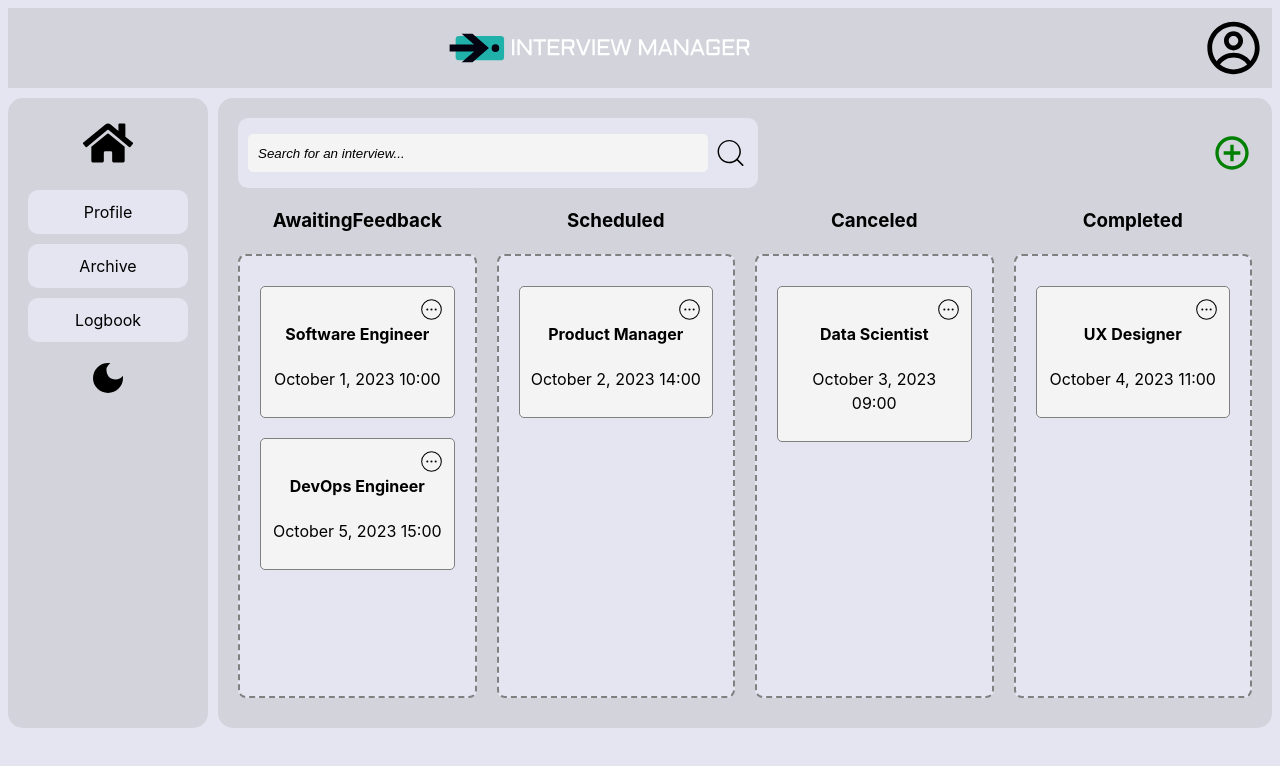
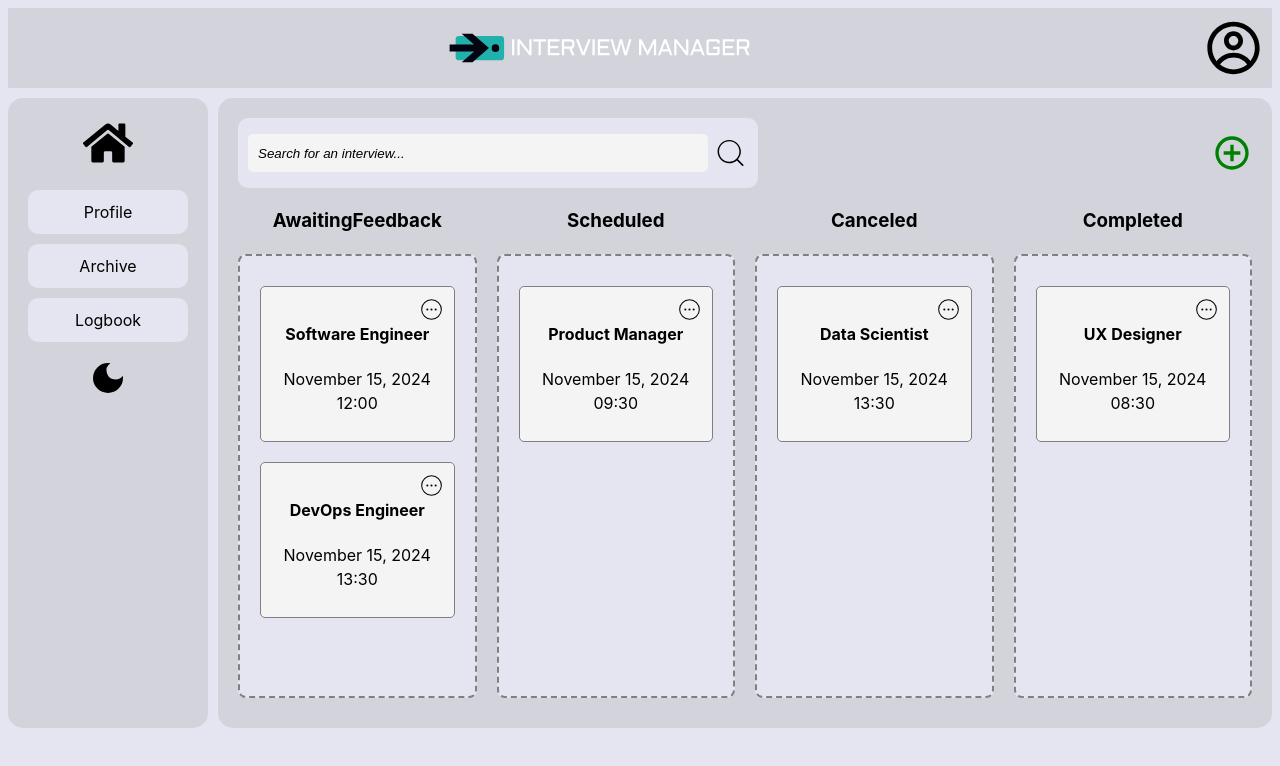
Before and after one commit to johnfa1508/interview-manager-client, a React (Vite) app: page / in a window 1280 px wide. Shown: the top 766 px of the page. Built offline with nearby package versions, Linux system fonts and the light colour scheme.

Commit message:
updated mockdata and AddInterviewModal is now InterviewFormModal

```diff
--- a/src/components/AddinterviewModal/style.css
+++ b/src/components/InterviewFormModal/style.css
@@ -1,4 +1,4 @@
-.add-interview-modal-container {
+.interview-form-modal-container {
   display: flex;
   justify-content: center;
   align-items: center;
@@ -6,7 +6,7 @@
   border-radius: 10px;
 }
 
-.add-interview-content-container {
+.interview-form-content-container {
   background-color: var(--primary-background-color);
   padding: 15px;
   border-radius: 10px;
@@ -19,18 +19,18 @@
   scrollbar-color: var(--text-color) var(--primary-background-color);
 }
 
-.add-interview-form-group {
+.interview-form-group {
   margin-bottom: 15px;
 }
 
-.add-interview-form-group label {
+.interview-form-group label {
   display: block;
   margin-bottom: 5px;
   font-weight: bold;
 }
 
-.add-interview-form-group input,
-.add-interview-form-group textarea {
+.interview-form-group input,
+.interview-form-group textarea {
   background-color: var(--container-background-color);
   /* TODO: WTF is this? */
   width: 96%;
@@ -42,12 +42,12 @@
   font-family: inherit;
 }
 
-.add-interview-form-group textarea {
+.interview-form-group textarea {
   resize: none;
   height: 100px;
 }
 
-.add-interview-submit-button {
+.interview-form-submit-button {
   width: 100%;
   padding: 10px;
   background-color: #4caf50;
@@ -59,6 +59,6 @@
   transition: background-color 0.3s;
 }
 
-.add-interview-submit-button:hover {
+.interview-form-submit-button:hover {
   background-color: #45a049;
 }
--- a/src/components/ViewInterviewModal/index.jsx
+++ b/src/components/ViewInterviewModal/index.jsx
@@ -34,7 +34,7 @@ const ViewInterviewModal = ({ interview }) => {
       <div className="modal-container">
         <div className="modal-header">
           {/* TODO: Update using correct backend property later */}
-          <h2 className="modal-title">{currentInterview?.Job_title}</h2>
+          <h2 className="modal-title">{currentInterview?.title}</h2>
           {/* ADD CLOSE BUTTON STUFF HERE */}
         </div>
 
@@ -44,7 +44,7 @@ const ViewInterviewModal = ({ interview }) => {
             <div className="info-content">
               <div className="info-label">Time</div>
               {/* TODO: Update using correct backend property later */}
-              <div className="info-text">{formatDateTime(currentInterview?.Time)}</div>
+              <div className="info-text">{formatDateTime(currentInterview?.time)}</div>
             </div>
           </div>
 
@@ -53,7 +53,7 @@ const ViewInterviewModal = ({ interview }) => {
             <div className="info-content">
               <div className="info-label">Address</div>
               {/* TODO: Update using correct backend property later */}
-              <div className="info-text">{currentInterview?.Address}</div>
+              <div className="info-text">{currentInterview?.address}</div>
             </div>
           </div>
 
@@ -62,7 +62,7 @@ const ViewInterviewModal = ({ interview }) => {
             <div className="info-content">
               <div className="info-label">Description</div>
               {/* TODO: Update using correct backend property later */}
-              <div className="info-text">{currentInterview?.Description}</div>
+              <div className="info-text">{currentInterview?.description}</div>
             </div>
           </div>
 
@@ -71,7 +71,7 @@ const ViewInterviewModal = ({ interview }) => {
             <div className="info-content">
               <div className="info-label">Duration</div>
               {/* TODO: Update using correct backend property later */}
-              <div className="info-text">{currentInterview?.Duration_In_Minutes} mins</div>
+              <div className="info-text">{currentInterview?.duration} mins</div>
             </div>
           </div>
 
--- a/src/components/interviewDashboard/index.jsx
+++ b/src/components/interviewDashboard/index.jsx
@@ -10,7 +10,7 @@ import {
 import { interviewsMockData } from '../../service/mockData';
 import { MdOutlineAddCircleOutline } from 'react-icons/md';
 import useModal from '../../hooks/useModal';
-import AddInterviewModal from '../AddinterviewModal';
+import AddInterviewModal from '../InterviewFormModal';
 import './style.css';
 
 export default function InterviewDashboard() {
@@ -42,7 +42,7 @@ export default function InterviewDashboard() {
   };
 
   const searchFilteredInterviews = interviews.filter((interview) =>
-    interview.Job_title.toLowerCase().includes(searchValue.toLowerCase())
+    interview.title.toLowerCase().includes(searchValue.toLowerCase())
   );
 
   // TODO: Connect to backend-API to fetch interviews
--- a/src/components/interviewDashboardColumn/index.jsx
+++ b/src/components/interviewDashboardColumn/index.jsx
@@ -8,6 +8,7 @@ import usePositionedModal from '../../hooks/usePositionedModal';
 import DecisionModal from '../decisionModal';
 import ViewInterviewModal from '../ViewInterviewModal';
 import './style.css';
+import InterviewFormModal from '../InterviewFormModal';
 
 export default function InterviewColumn({ id, interviews, interviewContainer, searchValue }) {
   const {
@@ -25,6 +26,11 @@ export default function InterviewColumn({ id, interviews, interviewContainer, se
     // TODO: EditInterviewModal implementation
     console.log('Edit:', interview);
     closePositionedModal();
+    setCenteredModal(
+      'Edit interview',
+      <InterviewFormModal interview={interview} isEditing={true} />
+    );
+    openCenteredModal();
   };
 
   const handleDelete = (interview) => {
@@ -78,9 +84,9 @@ export default function InterviewColumn({ id, interviews, interviewContainer, se
                 <CiCircleMore className="decision-icon" />
               </div>
               <h4 className="draggable-title" onClick={() => showInterviewModal(interview)}>
-                {interview.Job_title}
+                {interview.title}
               </h4>
-              <p>{formatDateTime(interview.Time)}</p>
+              <p>{formatDateTime(interview.time)}</p>
             </Draggable>
           );
         })}
--- a/src/service/mockData.jsx
+++ b/src/service/mockData.jsx
@@ -1,47 +1,52 @@
 const interviewsMockData = [
   {
     InterviewId: '1',
-    Job_title: 'Software Engineer',
-    Time: '2023-10-01T10:00:00Z',
-    Address: '123 Main St, City, Country',
-    Description: 'Interview for the position of Software Engineer.',
-    Duration_In_Minutes: 60,
+    title: 'Software Engineer',
+    companyName: 'Tech Corp',
+    address: '123 Main St, City, Country',
+    time: '2024-11-15T12:00:00.000Z',
+    duration: 60,
+    description: 'Interview for the position of Software Engineer.',
     status: 'AwaitingFeedback'
   },
   {
     InterviewId: '2',
-    Job_title: 'Product Manager',
-    Time: '2023-10-02T14:00:00Z',
-    Address: '456 Elm St, City, Country',
-    Description: 'Interview for the position of Product Manager.',
-    Duration_In_Minutes: 45,
+    title: 'Product Manager',
+    companyName: 'Business Inc',
+    address: '456 Elm St, City, Country',
+    time: '2024-11-15T09:30:00.000Z',
+    duration: 45,
+    description: 'Interview for the position of Product Manager.',
     status: 'Scheduled'
   },
   {
     InterviewId: '3',
-    Job_title: 'Data Scientist',
-    Time: '2023-10-03T09:00:00Z',
-    Address: '789 Oak St, City, Country',
-    Description: 'Interview for the position of Data Scientist.',
-    Duration_In_Minutes: 90,
+    title: 'Data Scientist',
+    companyName: 'Data Solutions',
+    address: '789 Oak St, City, Country',
+    time: '2024-11-15T13:30:00.000Z',
+    duration: 90,
+    description: 'Interview for the position of Data Scientist.',
     status: 'Canceled'
   },
   {
     InterviewId: '4',
-    Job_title: 'UX Designer',
-    Time: '2023-10-04T11:00:00Z',
-    Address: '101 Pine St, City, Country',
-    Description: 'Interview for the position of UX Designer.',
-    Duration_In_Minutes: 60,
+    title: 'UX Designer',
+    companyName: 'Design Studio',
+    address: '101 Pine St, City, Country',
+    time: '2024-11-15T08:30:00.000Z',
+    duration: 60,
+    description: 'Interview for the position of UX Designer.',
     status: 'Completed'
   },
   {
     InterviewId: '5',
-    Job_title: 'DevOps Engineer',
-    Time: '2023-10-05T15:00:00Z',
-    Address: '202 Maple St, City, Country',
-    Description: 'Interview for the position of DevOps Engineer.',
-    Duration_In_Minutes: 75,
+    title: 'DevOps Engineer',
+    companyName: 'Infrastructure Ltd',
+    address: '202 Maple St, City, Country',
+    time: '2024-11-15T13:30:00.000Z',
+    duration: 75,
+    description: 'Interview for the position of DevOps Engineer.',
     status: 'AwaitingFeedback'
   }
 ];
```
Also changed, not shown: src/components/InterviewFormModal/index.jsx (renamed from src/components/AddinterviewModal/index.jsx, +46 -20 lines).
